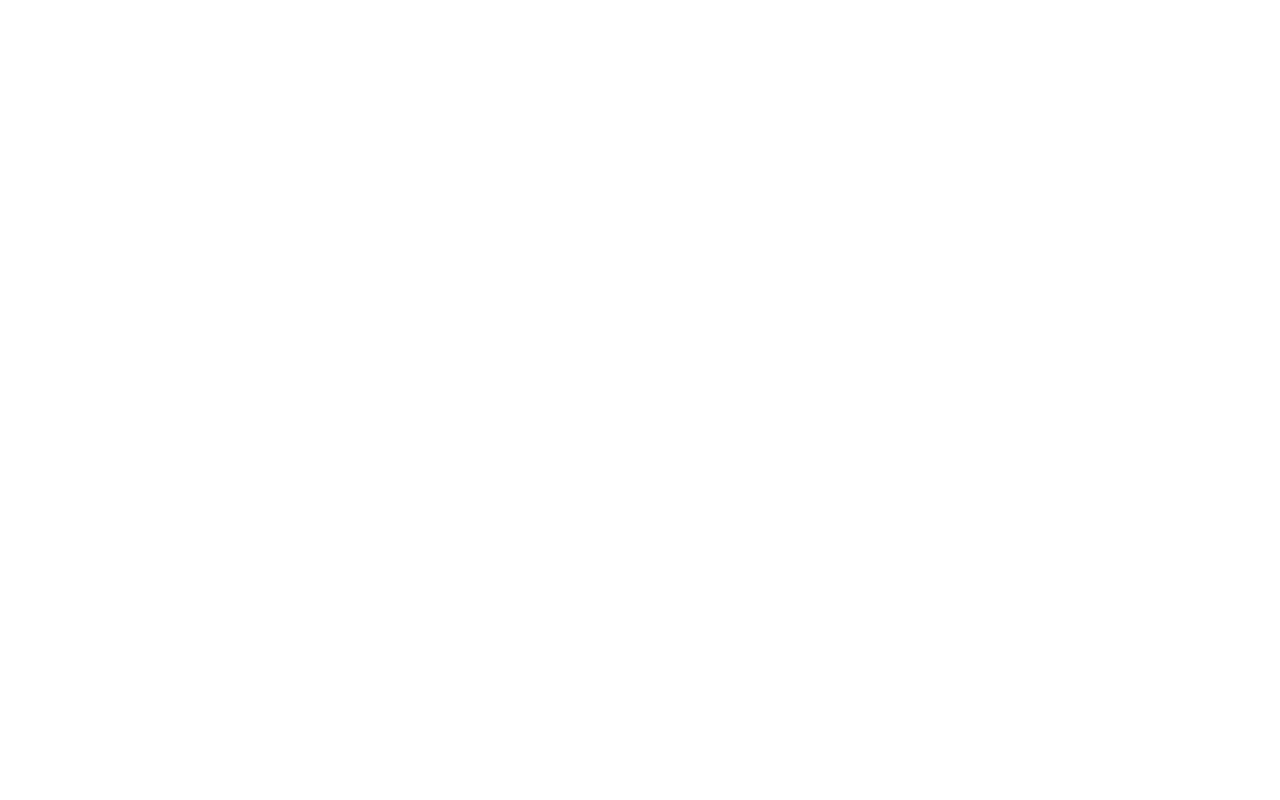
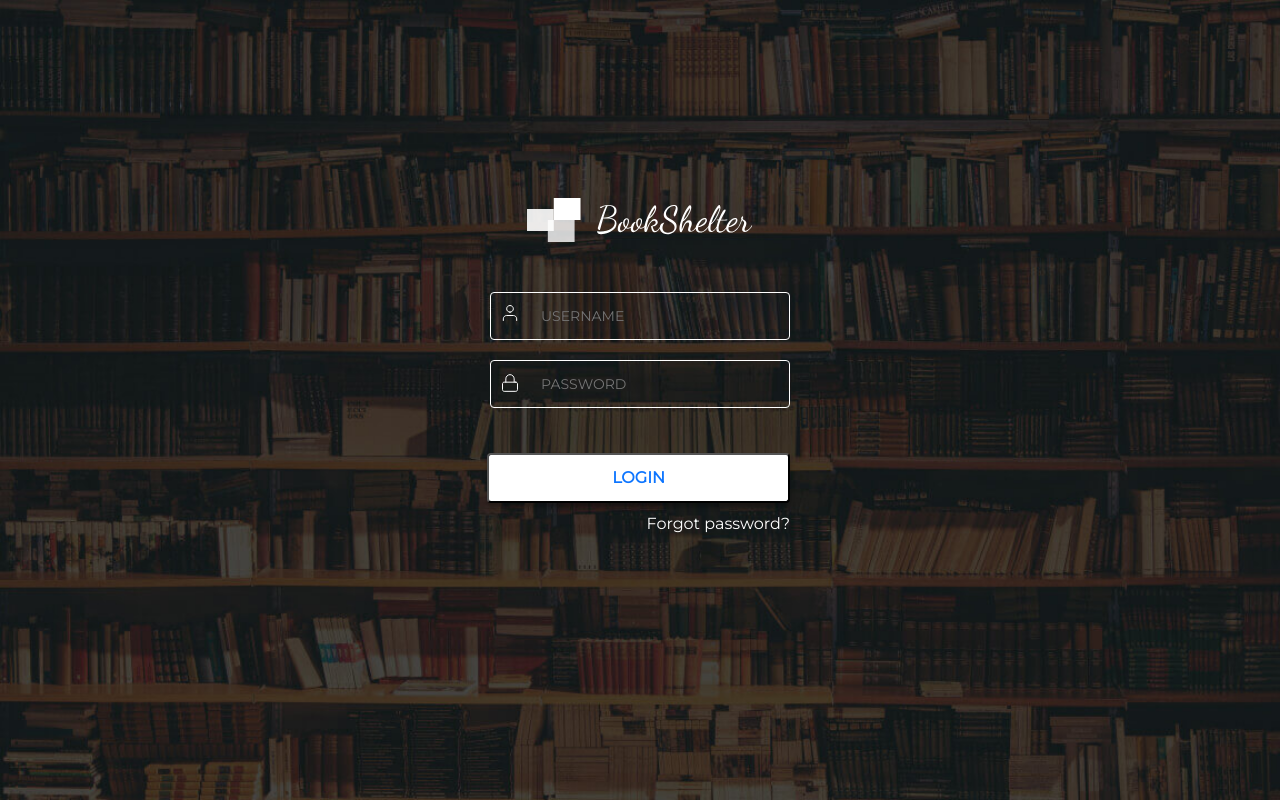
Before and after one commit to jaloliddin05/Books-library, a plain HTML site: page index.html in a window 1280 px wide. Drawn offline with Linux system fonts and the light colour scheme.

Commit message:
add: login page

```diff
--- a/css/main.css
+++ b/css/main.css
@@ -67,3 +67,99 @@ img {
   margin: 0 auto;
   padding: 0 20px;
 }
+
+/*  LOGIN PAGE  */
+.login_main {
+  width: 100vw;
+  height: 100vh;
+  background: url("../images/Login.jpg");
+  background-size: cover;
+}
+.login_container {
+  padding: 198px 490px 0;
+}
+.login_form {
+  position: relative;
+  width: 300px;
+  display: flex;
+  flex-direction: column;
+  align-items: flex-end;
+}
+.error {
+  position: absolute;
+  top: -90px;
+  left: 0;
+  font-size: 20px;
+  color: red;
+  text-align: center;
+}
+.bookshelter_logo {
+  width: 100%;
+  text-align: center;
+}
+.bookshelter_img {
+  margin-bottom: 50px;
+}
+.username_input,
+.userPassword_input {
+  width: 100%;
+  padding: 13px 50px;
+  margin-bottom: 20px;
+  border: 1px solid #ffffff;
+  border-radius: 4px;
+  font-family: "Montserrat";
+  font-weight: 300;
+  font-size: 14px;
+  line-height: 20px;
+  text-transform: uppercase;
+  background-color: transparent;
+  color: #ffffff;
+  outline: none;
+}
+.userPassword_input {
+  margin-bottom: 45px;
+}
+.user_logo {
+  position: absolute;
+  top: 105px;
+  left: 10px;
+}
+.user_logo::before {
+  content: url("../images/userIcon.svg");
+}
+.lock_logo {
+  position: absolute;
+  top: 175px;
+  left: 10px;
+}
+.lock_logo::before {
+  content: url("../images/lockIcon.svg");
+}
+.login_btn {
+  background: #ffffff;
+  box-shadow: 0px 4px 4px rgba(0, 0, 0, 0.3);
+  border-radius: 4px;
+  padding: 13px 123px;
+  margin-bottom: 11px;
+  font-family: "Montserrat";
+  font-weight: 600;
+  font-size: 16px;
+  line-height: 20px;
+  text-align: center;
+  text-transform: uppercase;
+  color: #0d75ff;
+}
+.login_btn:hover {
+  background-color: yellow;
+}
+.forgot_password {
+  margin: 0;
+  font-family: "Montserrat";
+  font-weight: 500;
+  font-size: 16px;
+  line-height: 20px;
+  color: #ffffff;
+  text-decoration: none;
+}
+
+/*  HOME PAGE  */
--- a/index.html
+++ b/index.html
@@ -8,6 +8,42 @@
     <title>Document</title>
   </head>
   <body>
+    <main class="login_main">
+      <section class="login_section">
+        <div class="container login_container">
+          <form method="post" class="login_form">
+            <div class="error visually-hidden">
+              Your username or password is invalied!
+            </div>
+            <div class="bookshelter_logo">
+              <img
+                src="./images/logInLogo.svg"
+                width="226"
+                height="44"
+                alt=""
+                class="bookshelter_img"
+              />
+            </div>
+            <input
+              type="text"
+              class="username_input"
+              placeholder="username"
+              required
+            />
+            <span class="user_logo"></span>
+            <input
+              type="password"
+              class="userPassword_input"
+              placeholder="password"
+              required
+            />
+            <span class="lock_logo"></span>
+            <button type="submit" class="login_btn">login</button>
+            <a href="#" class="forgot_password">Forgot password?</a>
+          </form>
+        </div>
+      </section>
+    </main>
     <script src="./js/login.js"></script>
   </body>
 </html>
--- a/js/login.js
+++ b/js/login.js
@@ -0,0 +1,51 @@
+let elUserNameInput = document.querySelector(".username_input");
+let elUserPAsswordInput = document.querySelector(".userPassword_input");
+let elLoginForm = document.querySelector(".login_form");
+let mistake = document.querySelector(".error");
+let elLoginBtn = document.querySelector(".login_btn");
+//.........................
+
+elLoginForm.addEventListener("submit", function (evt) {
+  evt.preventDefault();
+
+  const usernameValue = elUserNameInput.value;
+  const passwordValue = elUserPAsswordInput.value;
+
+  fetch("https://reqres.in/api/login", {
+    method: "POST",
+    headers: {
+      "Content-Type": "application/json",
+    },
+    body: JSON.stringify({
+      email: usernameValue,
+      password: passwordValue,
+    }),
+  })
+    .then((res) => res.json())
+    .then((data) => {
+      if (data?.token) {
+        window.localStorage.setItem("token", data.token);
+        window.location.replace("home.html");
+        elLoginBtn.style.backgroundColor = "greenyellow";
+      } else {
+        elUserNameInput.setAttribute("style", "border-color:red;");
+        elUserPAsswordInput.setAttribute("style", "border-color:red;");
+        mistake.classList.remove("visually-hidden");
+        elLoginBtn.style.backgroundColor = "red";
+      }
+    });
+
+  elUserNameInput.value = "";
+  elUserPAsswordInput.value = "";
+});
+
+elUserNameInput.addEventListener("keydown", function () {
+  elUserNameInput.setAttribute("style", "border-color:white;");
+  mistake.classList.add("visually-hidden");
+  elLoginBtn.style.backgroundColor = "white";
+});
+elUserPAsswordInput.addEventListener("keydown", function () {
+  elUserPAsswordInput.setAttribute("style", "border-color:white;");
+  mistake.classList.add("visually-hidden");
+  elLoginBtn.style.backgroundColor = "white";
+});
```
Also changed, not shown: home.html (+5 -0 lines), images/example.jpg (added).
